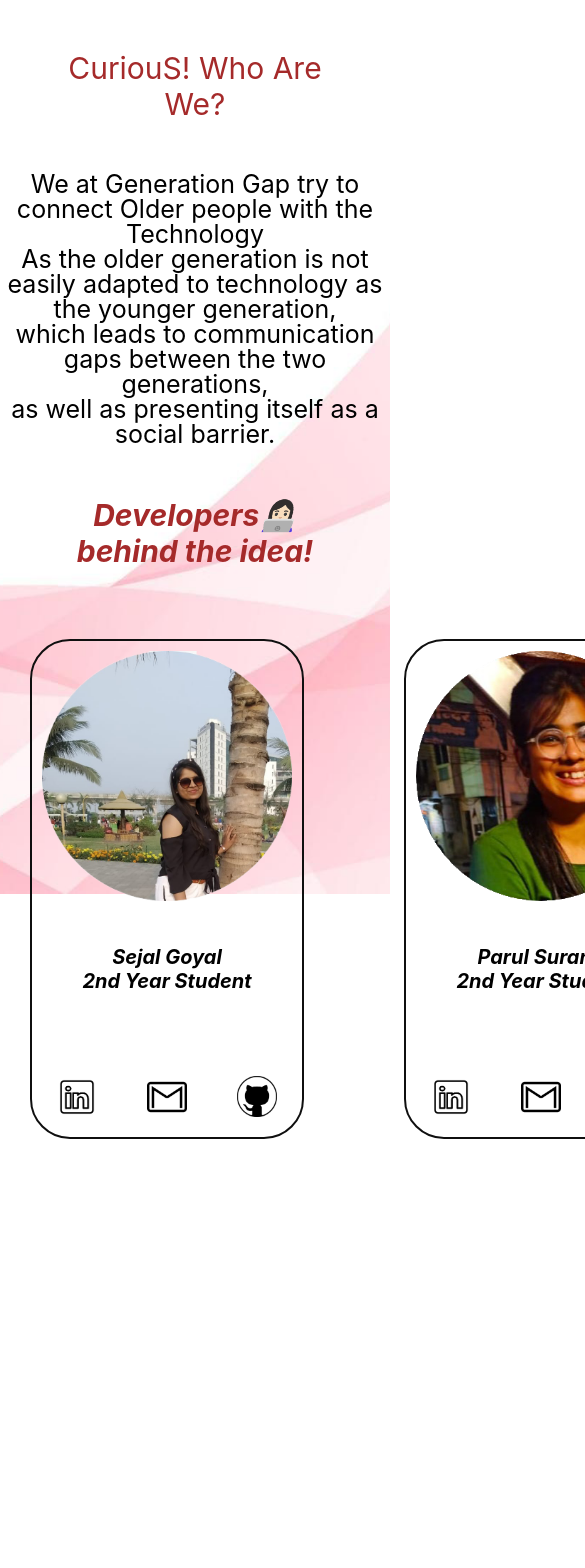
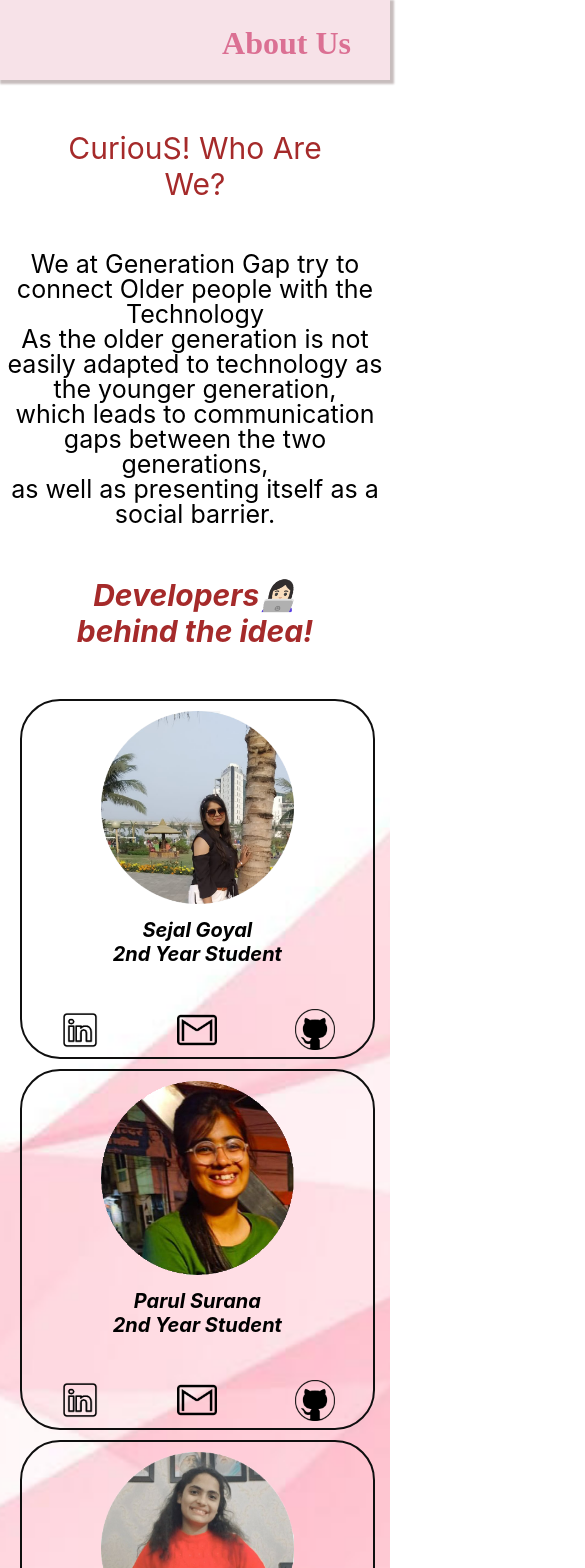
Before and after one commit to parulsurana/SheHacks_Team-017, a React (Create React App) app: page /about in a window 390 px wide. Shown: the top 1568 px of the page, 585 px wide, since content can reach past the window. Before the commit the page ends 1139 px from the top, so only its background shows below. Built offline with nearby package versions, Linux system fonts and the light colour scheme; a web font is replaced by a local one.

Commit message:
Made AboutUs Page responsive.

```diff
--- a/src/Pages/About/About.css
+++ b/src/Pages/About/About.css
@@ -1,10 +1,9 @@
 .about{
     text-align: center;
     background-repeat: no-repeat;
-    background-position: center center;
+    background-position: center;
     background-size: cover;
     width: 100%;
-    height: 100vh;
     background-image: url("../../Assets/bg\ \(1\).png");
 }
 
@@ -14,13 +13,10 @@ margin: 50px;
 
 .about_head{
     font-size: 30px;
-    /* font-weight: lighter; */
-    /* text-transform: uppercase; */
     color: brown;
 }
 
 h2{
-    margin: 30px;
     font-size: 20px;
     font-style: italic;
 }
@@ -39,33 +35,39 @@ h2{
 }
 
 .about_cards{
-    margin: 20px 30px;
+    margin-left: 5%;
     display: grid;
-    grid-template-columns: repeat(3, 1fr);
-    grid-gap: 100px;
+    grid-template-columns: 29% 29% 29%;
+    column-gap: 2%;
 
 }
 
 .profile{
-    width: 250px;
+    width: 55%;
     margin: 10px;
 }
 
 .about_profile{
     display: block;
-    height: 500px;
+    height: auto;
     border: 2px solid rgb(15, 15, 15);
     border-radius: 40px;
+    margin-bottom: 10px;
 }
 
 .aboutCard_foot{
     display: flex;
     justify-content: space-around;
     align-items: center;
-    margin-top: 80px;
+    margin-top: 40px;
 }
 
 .social_icon{
     width: 40px;
     margin: 3px;
 }
+@media screen and (max-width:600px) {
+    .about_cards{
+        grid-template-columns:96%;
+    }
+}
--- a/src/Pages/About/About.js
+++ b/src/Pages/About/About.js
@@ -6,10 +6,11 @@ import gmail from "../../Assets/gmail.png";
 import linkedin from "../../Assets/linkedin.png";
 import sejal from "../../Assets/sejal.png";
 import parul from "../../Assets/parul.png";
-
+import CHeader from "../../Components/CHeader/CHeader";
 function About() {
   return (
     <div className="about">
+      <CHeader heading="About Us" />
       <div className="about_header">
         <span className="about_head">CuriouS! Who Are We?</span>
       </div>
```
